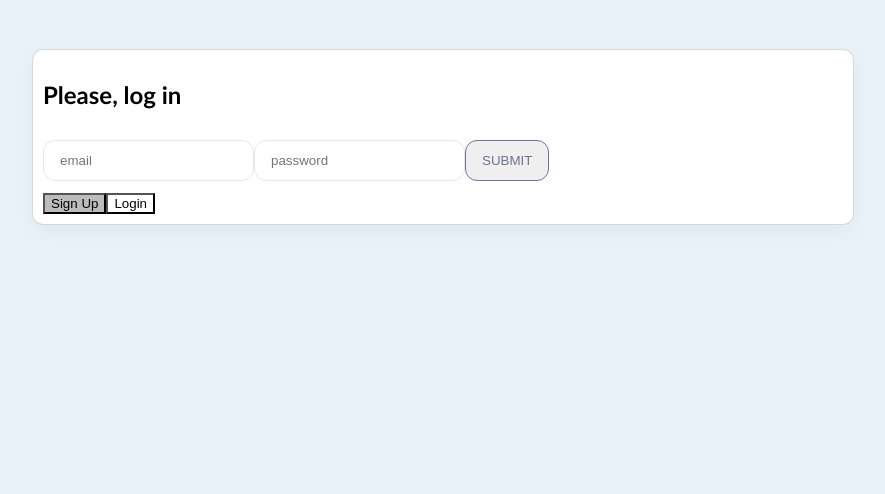
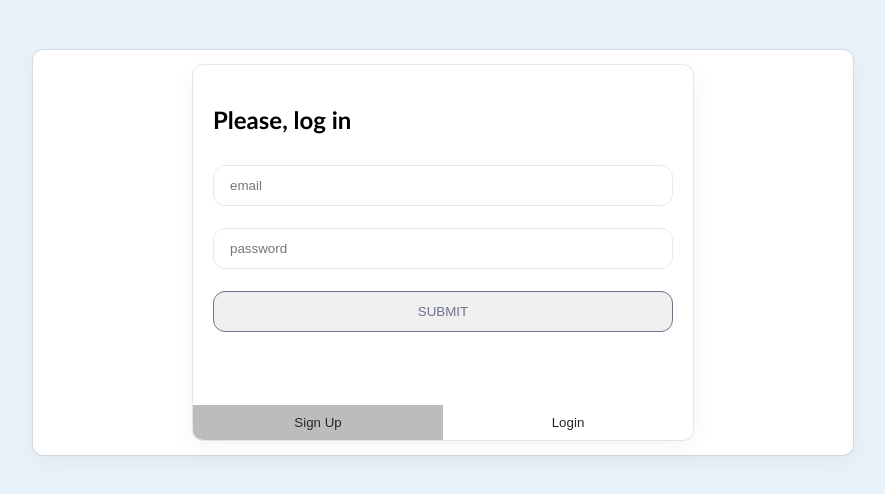
Before and after one commit to maks-n/todo, a React (Create React App) app in the folder client/: page / in a window 1280 px wide. Shown: the top 494 px of the page, without its empty margins (197-1082 px from the left). Built offline with nearby package versions, Linux system fonts and the light colour scheme.

Commit message:
Add styles to 'Auth'

```diff
--- a/client/src/components/Auth.js
+++ b/client/src/components/Auth.js
@@ -10,7 +10,7 @@ const Auth = () => {
   }
 
   return (
-    <div className="auth-conteiner">
+    <div className="auth-container">
       <div className="auth-container-box">
         <form>
           <h2>{isLogIn ? 'Please, log in' : 'Please, sign up'}</h2>
@@ -20,7 +20,7 @@ const Auth = () => {
           <input type="submit" className="create"/>
           {error && <p>{error}</p>}
         </form>
-        <div className='auth-options'>
+        <div className="auth-options">
           <button
             onClick={() => viewLogin(false)}
             style={{backgroundColor : !isLogIn ? 'rgb(255, 255, 255)' : 'rgb(188, 188, 188)'}}
--- a/client/src/index.css
+++ b/client/src/index.css
@@ -170,3 +170,35 @@ input {
 .modal label {
   font-size: 13px;
 }
+
+/* Auth */
+.auth-container {
+  display: flex;
+  justify-content: center;
+  margin: 5px;
+}
+
+.auth-container-box {
+  width: 500px;
+  border-radius: 10px;
+  overflow: hidden;
+  box-shadow: rgba(0,0,0,0.05) 0 6px 24px, rgba(0,0,0,0.08) 0 0 0 1px;
+}
+
+.auth-container-box form {
+  display: flex;
+  flex-direction: column;
+  height: 300px;
+  padding: 20px;
+}
+
+.auth-options {
+  display: flex;
+}
+
+.auth-options button {
+  width: 50%;
+  border: none;
+  padding: 10px;
+  color: rgb(35, 38, 47);
+}
```
